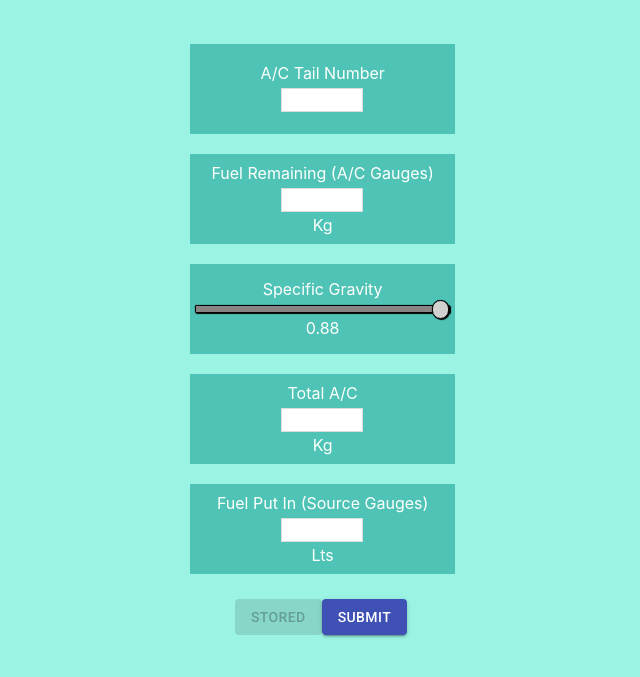
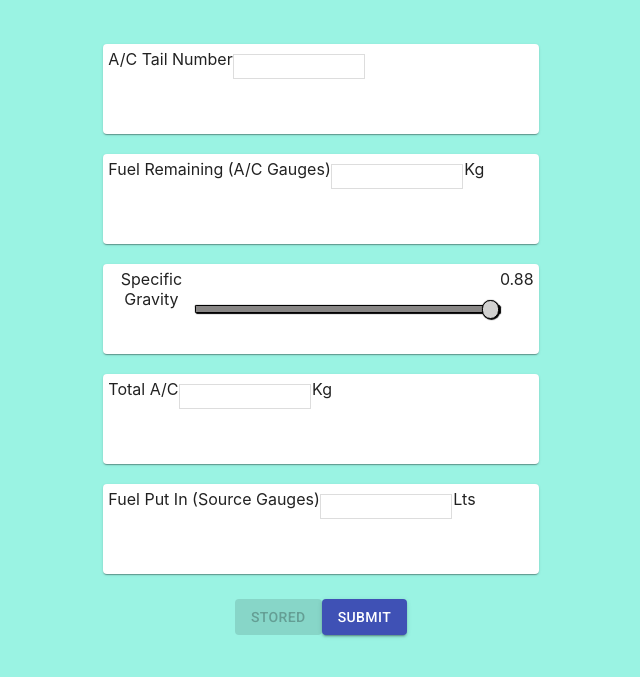
Before and after one commit to kasworld-aero/fuel-clc, a React app in the folder fuel-calculator/: page / in a window 1280 px wide. Shown: the part 63-740 px from the top of the page, without its empty margins (319-959 px from the left). Built offline with nearby package versions, Linux system fonts and the light colour scheme.

Commit message:
WIP styling  paper

```diff
--- a/fuel-calculator/src/components/InputForm/InputForm.css
+++ b/fuel-calculator/src/components/InputForm/InputForm.css
@@ -224,25 +224,25 @@ textarea:focus {
 
 .input-cont {
   display: grid;
+  grid-template-rows: repeat(12, 1fr);
+  grid-row-gap: 5px;
   justify-items: center;
   width: auto;
   height: 100vh;
-  display: grid;
-  grid-template-rows: repeat(12, 1fr);
-  grid-row-gap: 5px;
 }
 
+/* ! Sort this to make cards look smart */
 .input-box {
-  display: grid;
+  display: flex;
   justify-items: center;
   align-content: center;
-  position: relative;
   right: 15px;
   padding: 5px;
-  margin: 20px 0px 20px 0px;
+  margin: 20px auto;
   background-color: #4fc4b6;
   height: 10vh;
-  width: 110%;
+  /* min-width: 110%; */
+  max-width: 500px;
 
 }
 
--- a/fuel-calculator/src/components/InputForm/InputForm.js
+++ b/fuel-calculator/src/components/InputForm/InputForm.js
@@ -1,6 +1,7 @@
 import React from "react";
 import "./InputForm.css";
 import Button from "@material-ui/core/Button";
+import Paper from "@material-ui/core/Paper";
 
 const inputForm = props => {
   const preventNaNHandler = () => {
@@ -51,7 +52,7 @@ const inputForm = props => {
       <h1>Enter Details</h1>
 
       <form>
-        <div className="input-box">
+        <Paper className="input-box">
           <label htmlFor="tail-number">
             A/C Tail Number
             <br />
@@ -65,8 +66,8 @@ const inputForm = props => {
             onChange={e => props.setTailNumber(e.target.value)}
             onKeyPress={e => handleKeyPress(e, tailNumEnterHandler)}
           />
-        </div>
-        <div
+        </Paper>
+        <Paper
           className={
             isNaN(props.remainingFuel) ? "input-box rejected" : "input-box"
           }
@@ -85,8 +86,8 @@ const inputForm = props => {
             onKeyPress={e => handleKeyPress(e, remFuelEnterHandler)}
           />
           Kg
-        </div>
-        <div className="input-box slidecontainer">
+        </Paper>
+        <Paper className="input-box slidecontainer">
           <label htmlFor="specific-gravity">
             Specific Gravity
             <br />
@@ -103,8 +104,8 @@ const inputForm = props => {
             id="myRange"
           />
           <label id="spec-gravity-output">{props.specificGravity}</label>
-        </div>
-        <div
+        </Paper>
+        <Paper
           className={
             isNaN(props.finalFuelState) ? "input-box rejected" : "input-box"
           }
@@ -123,8 +124,8 @@ const inputForm = props => {
             onKeyPress={e => handleKeyPress(e, finFuelEnterHandler)}
           />
           Kg
-        </div>
-        <div
+        </Paper>
+        <Paper
           className={
             isNaN(props.deliveredFuel) ? "input-box rejected" : "input-box"
           }
@@ -143,7 +144,7 @@ const inputForm = props => {
             onKeyPress={e => handleKeyPress(e, fuelInEnterHandler)}
           />
           Lts
-        </div>
+        </Paper>
       </form>
       <div className="button-cont">
         {storedAircraftButtonHandler()}
```
